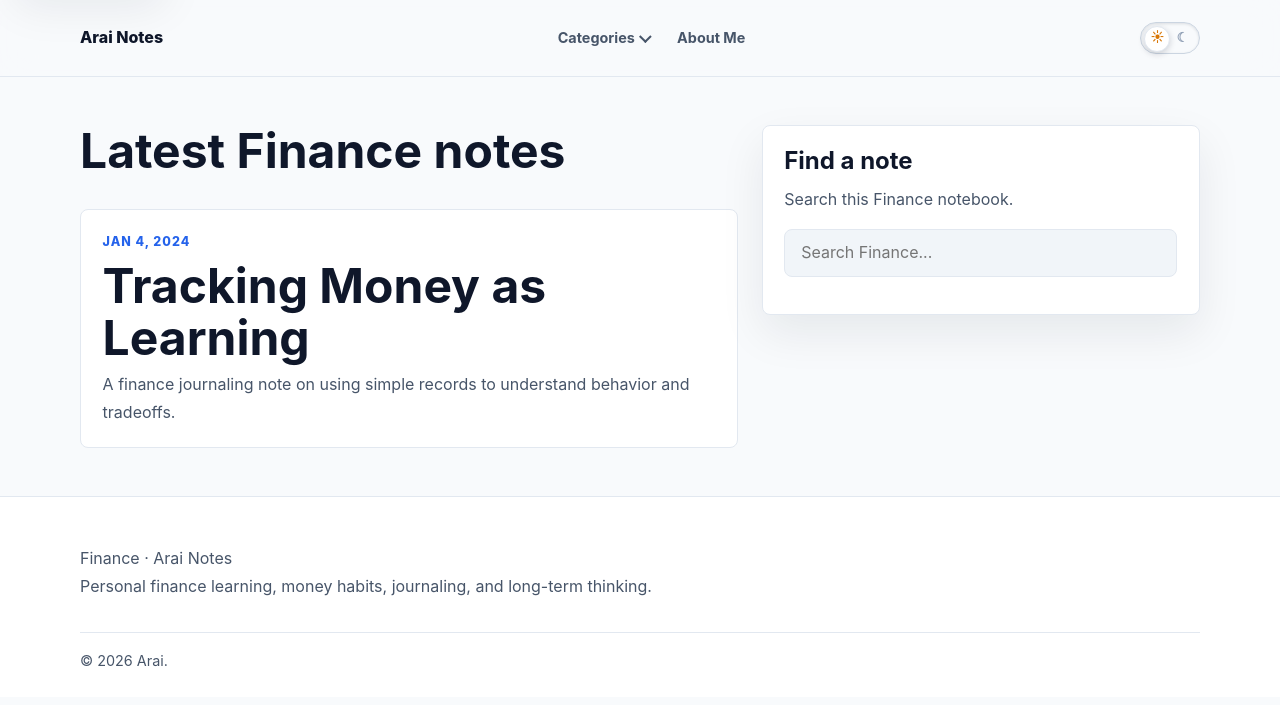
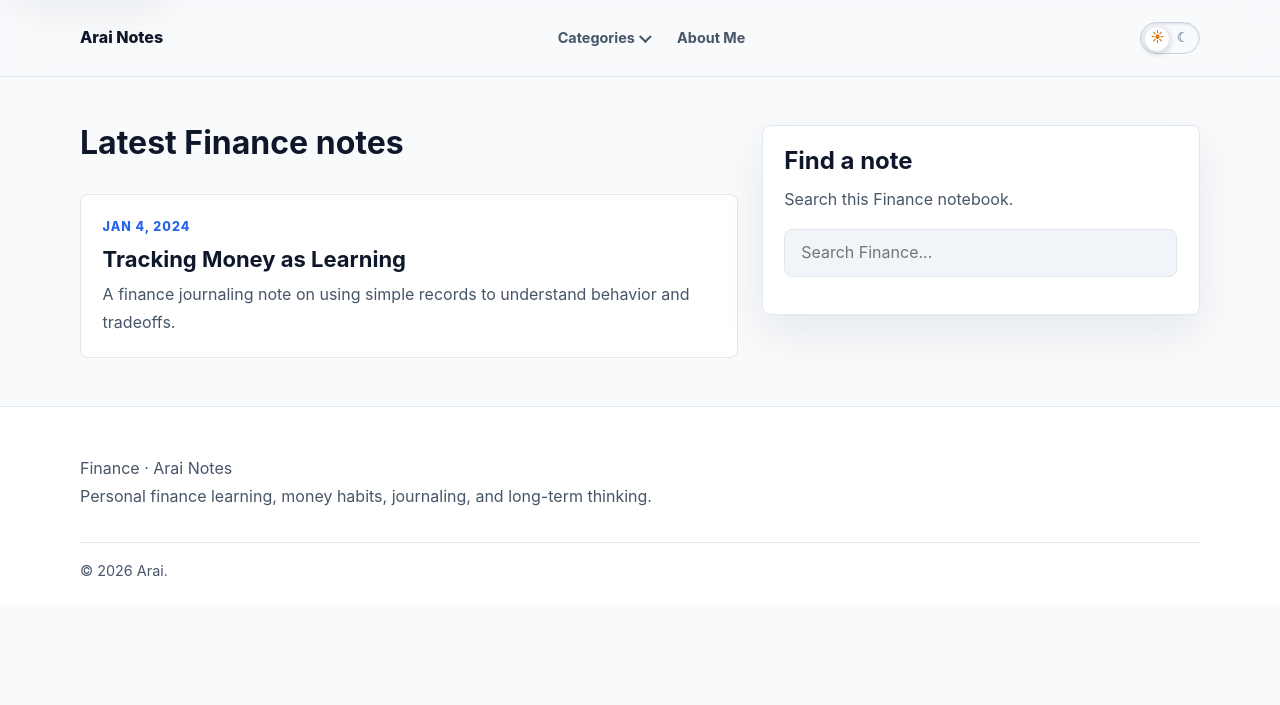
Before and after one commit to araisantai/araisantai.github.io, a Jekyll site: the page built from finance/index.md, in a window 1280 px wide. Shown: the top 705 px of the page. Built offline with Jekyll 4.4.1, drawn with Linux system fonts in a browser that asks for light colours.

Commit message:
Use smaller headings on notebook pages

```diff
--- a/assets/css/main.scss
+++ b/assets/css/main.scss
@@ -82,8 +82,7 @@ h1 {
   font-size: 3.25rem;
 }
 
-h2,
-.category-title {
+h2 {
   font-size: 3rem;
 }
 
@@ -517,6 +516,17 @@ button {
 .post-card h2,
 .post-card h3 {
   margin-bottom: 0.5rem;
+}
+
+/* Notebook pages: a compact list, not a hero. */
+.category-title {
+  font-size: 2rem;
+  line-height: 1.15;
+}
+
+.post-card h2 {
+  font-size: 1.375rem;
+  line-height: 1.3;
 }
 
 .sidebar-card {
@@ -1031,8 +1041,7 @@ button {
     font-size: 2.75rem;
   }
 
-  h2,
-  .category-title {
+  h2 {
     font-size: 2.35rem;
   }
 
@@ -1064,8 +1073,7 @@ button {
     font-size: 2.25rem;
   }
 
-  h2,
-  .category-title {
+  h2 {
     font-size: 2rem;
   }
 
```
